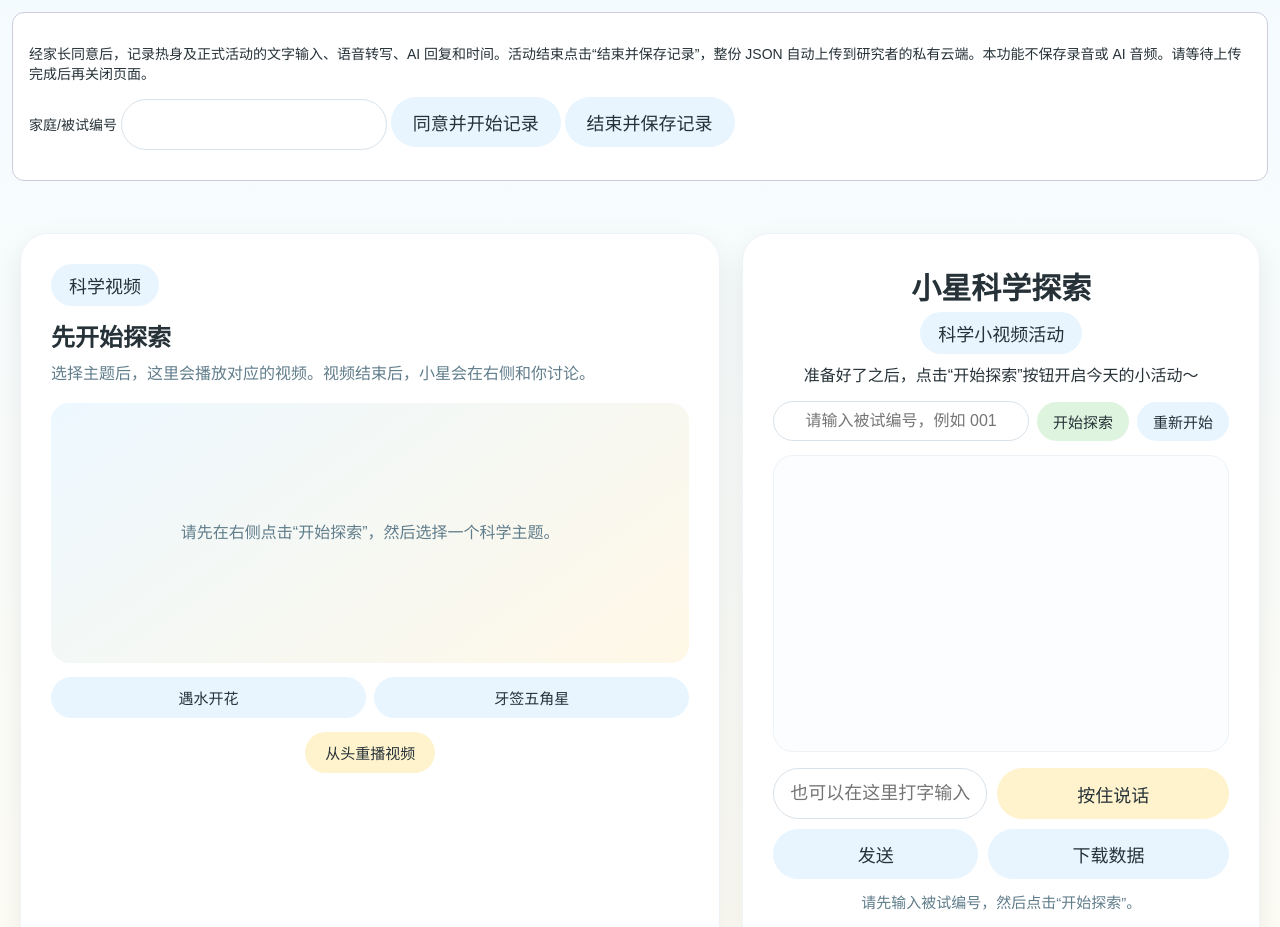
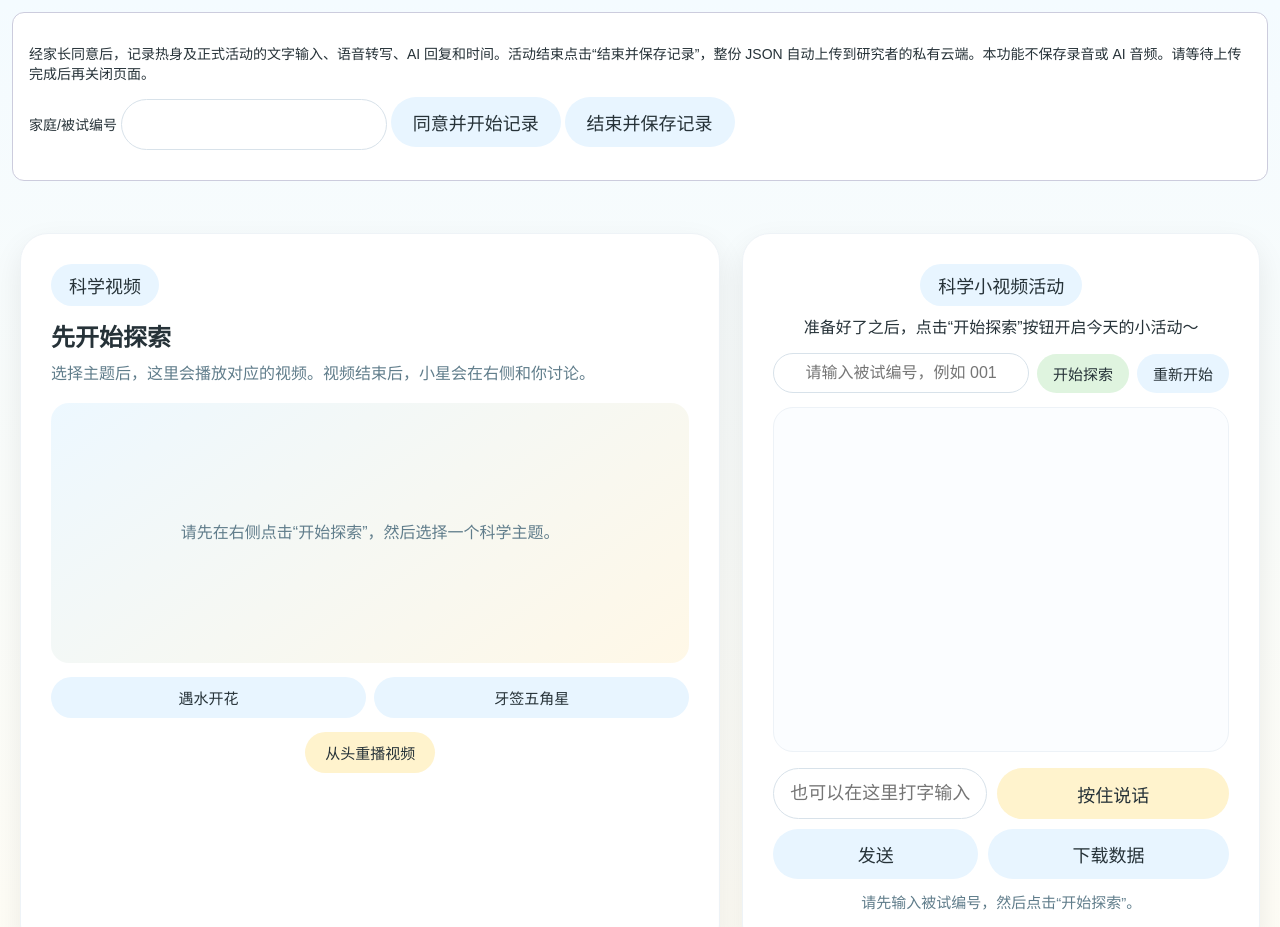
Before and after one commit to Queilier/xiaoxing, a website: page public/index.html in a window 1280 px wide. Shown: the top 927 px of the page. Drawn offline with Linux system fonts and the light colour scheme.

Commit message:
移除正式页顶部标题

```diff
--- a/public/index.html
+++ b/public/index.html
@@ -340,7 +340,6 @@
     <div class="card chat-card">
       <div class="chat-header">
         <div class="chat-title-row">
-          <h1>小星科学探索</h1>
           <div class="badge">科学小视频活动</div>
         </div>
         <p class="subtitle">
```
